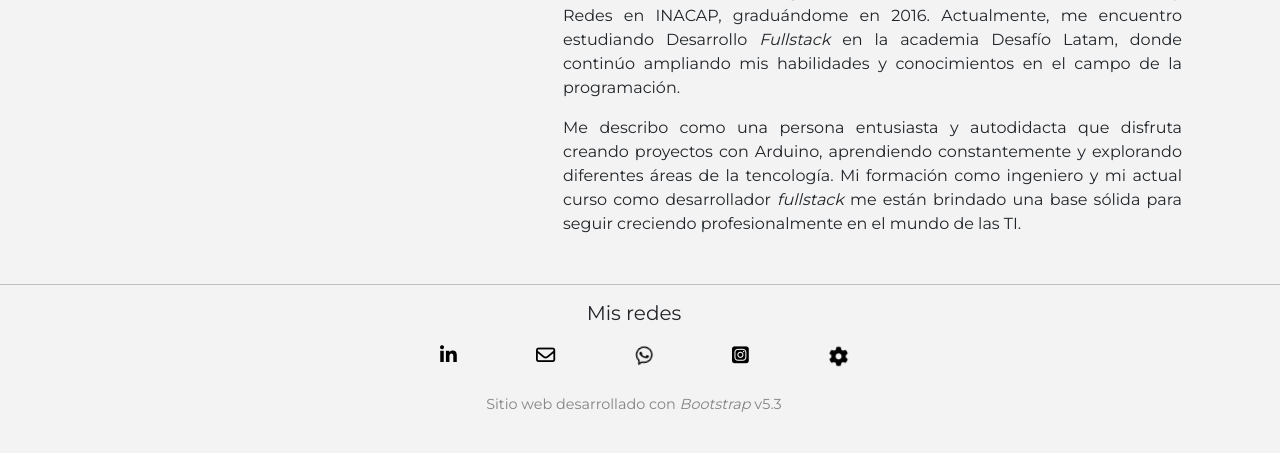
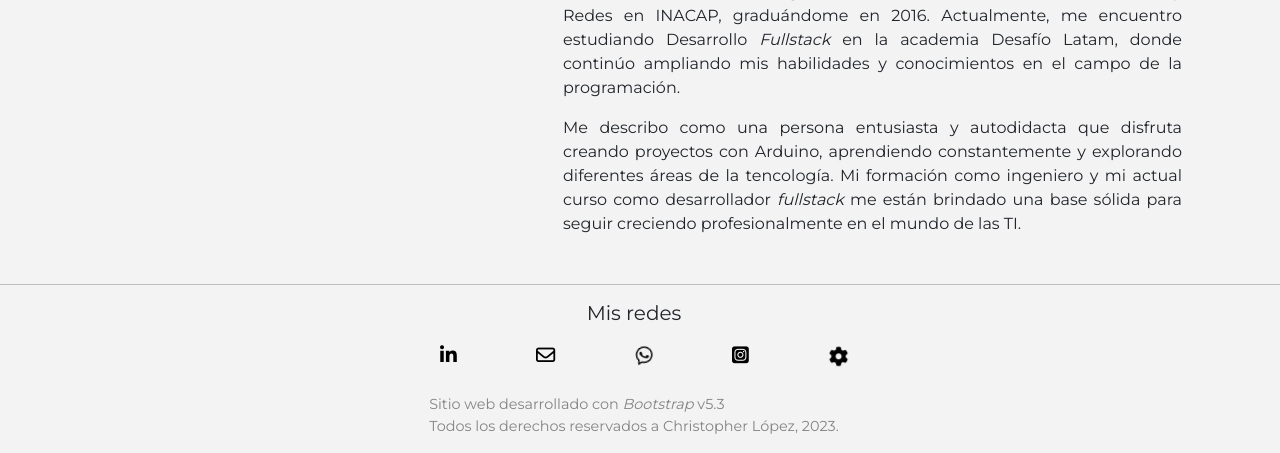
Before and after one commit to chrislopez93/chrislopez93.github.io, a plain HTML site: page index.html in a window 1280 px wide. Shown: the part 390-843 px from the top of the page. Before the commit the page ends 822 px from the top, so only its background shows below. Drawn offline with nearby package versions, Linux system fonts and the light colour scheme; a web font is replaced by a local one.

Commit message:
cambio en el footer

```diff
--- a/index.html
+++ b/index.html
@@ -97,7 +97,9 @@
       </ul>
     </div>
     <div class="mx-auto">
-      <p class="text_footer">Sitio web desarrollado con <em lang="en">Bootstrap</em> v5.3</p>
+      <p class="text_footer">Sitio web desarrollado con <em lang="en">Bootstrap</em> v5.3 <br>
+      Todos los derechos reservados a Christopher López, 2023.
+      </p>
     </div>
     <script src="https://kit.fontawesome.com/0626276634.js" crossorigin="anonymous"></script>
     <script src="https://cdn.jsdelivr.net/npm/bootstrap@5.1.3/dist/js/bootstrap.bundle.min.js"
```
